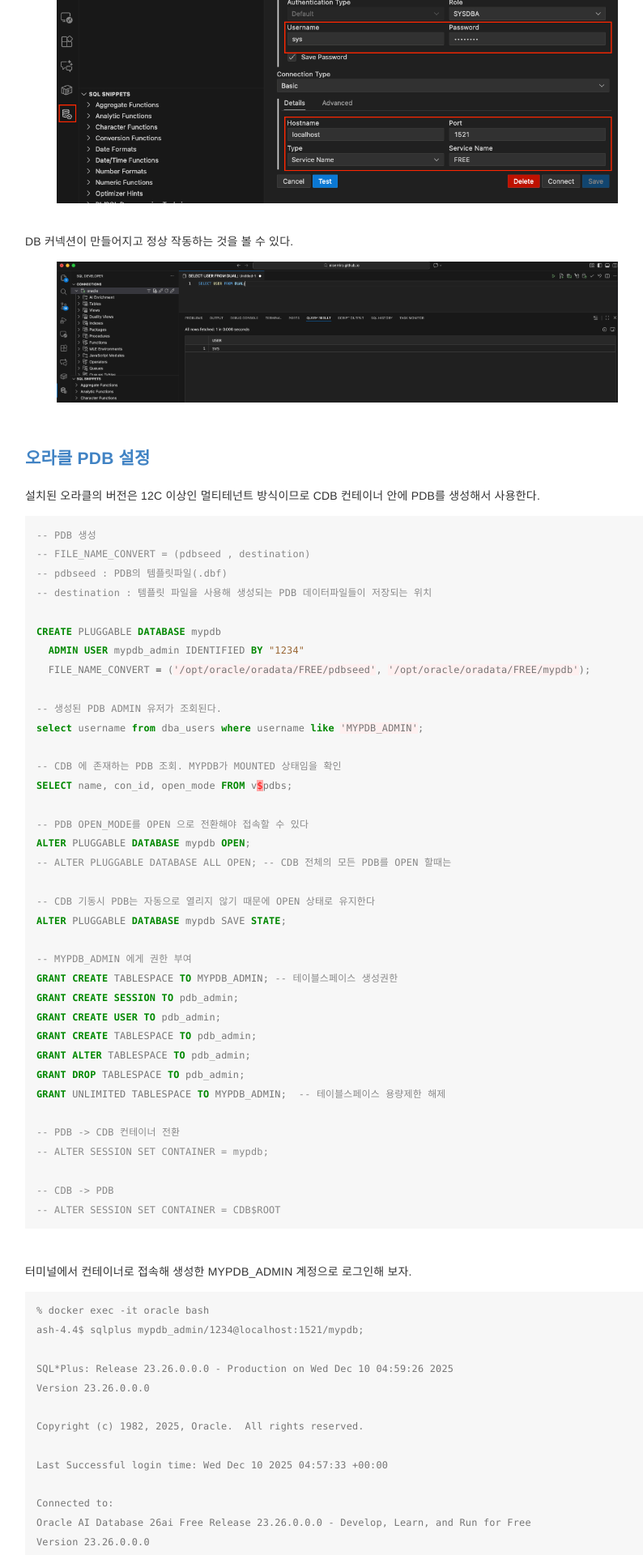
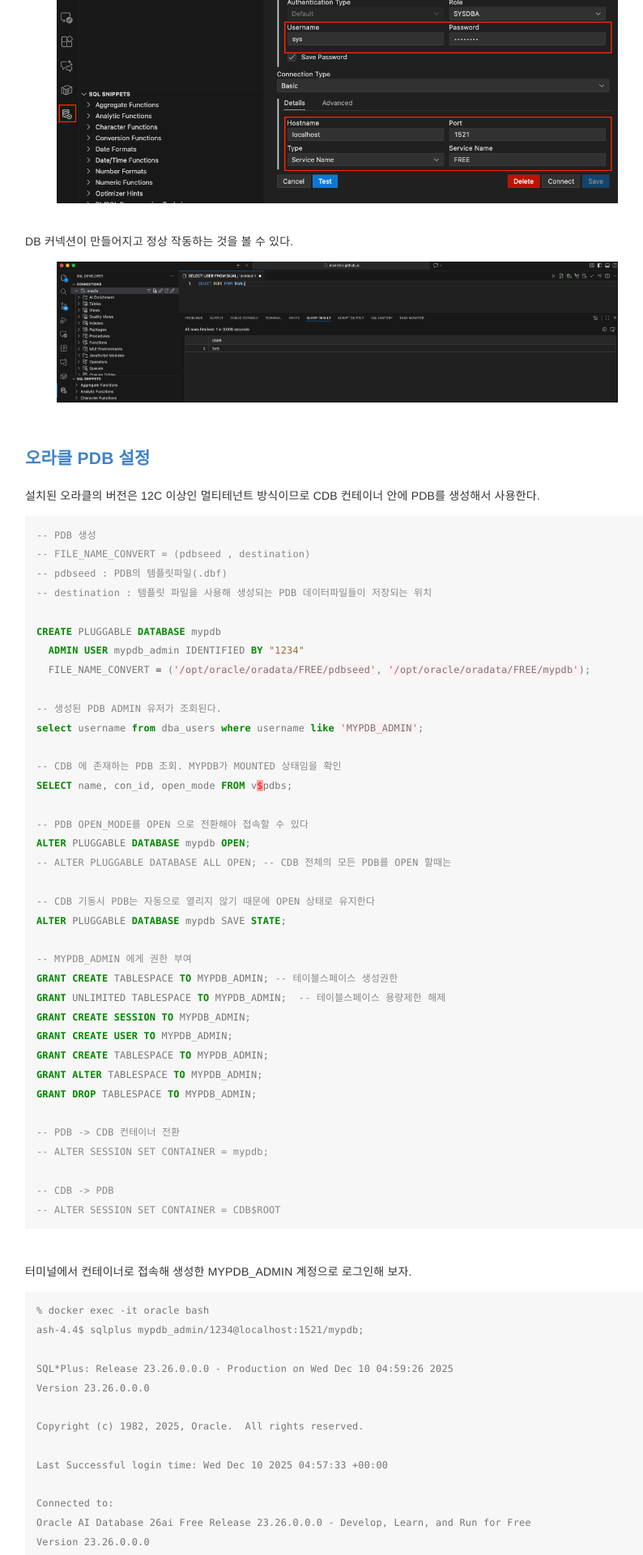
Before and after one commit to nicemiro/nicemiro.github.io, a Jekyll site: the page built from _posts/web/2025-12-08-running_oracle_in_mac.md, in a window 1280 px wide. Shown: the part 3080-5000 px from the top of the page at 81% size, without its empty margins (224-1018 px from the left). Built offline with Jekyll 4.4.1, drawn with Linux system fonts in a browser that asks for light colours.

Commit message:
fix: spell check

```diff
--- a/_posts/web/2025-12-08-running_oracle_in_mac.md
+++ b/_posts/web/2025-12-08-running_oracle_in_mac.md
@@ -193,12 +193,12 @@ ALTER PLUGGABLE DATABASE mypdb SAVE STATE;
 
 -- MYPDB_ADMIN 에게 권한 부여
 GRANT CREATE TABLESPACE TO MYPDB_ADMIN; -- 테이블스페이스 생성권한
-GRANT CREATE SESSION TO pdb_admin;
-GRANT CREATE USER TO pdb_admin;
-GRANT CREATE TABLESPACE TO pdb_admin;
-GRANT ALTER TABLESPACE TO pdb_admin;
-GRANT DROP TABLESPACE TO pdb_admin;
 GRANT UNLIMITED TABLESPACE TO MYPDB_ADMIN;  -- 테이블스페이스 용량제한 해제
+GRANT CREATE SESSION TO MYPDB_ADMIN;
+GRANT CREATE USER TO MYPDB_ADMIN;
+GRANT CREATE TABLESPACE TO MYPDB_ADMIN;
+GRANT ALTER TABLESPACE TO MYPDB_ADMIN;
+GRANT DROP TABLESPACE TO MYPDB_ADMIN;
 
 -- PDB -> CDB 컨테이너 전환
 -- ALTER SESSION SET CONTAINER = mypdb;
@@ -356,8 +356,8 @@ PDB 생성 명령어인 `CREATE PLUGGABLE DATABASE mypdb` 의 mypdb 가 해당
 `sqlplus sys/password@localhost:1521/FREE as sysdba`
 `sqlplus mypdb_admin/1234@localhost:1521/mypdb`
 
-이제 생성된 pdb_admin 으로 접속, 사용할 업무용 유저를 생성, 업무용 유저로 테이블을 생성해서
-오라클 11g 이전 버전처럼 동일하게 사용하면 된다.  pdb_admin 은 PDB 의 SYS 인셈.
+이제 생성된 MYPDB_ADMIN 으로 접속, 사용할 업무용 유저를 생성, 업무용 유저로 테이블을 생성해서
+오라클 11g 이전 버전처럼 동일하게 사용하면 된다.  MYPDB_ADMIN 은 PDB 의 SYS 인셈.
 <br>
 
 
```
